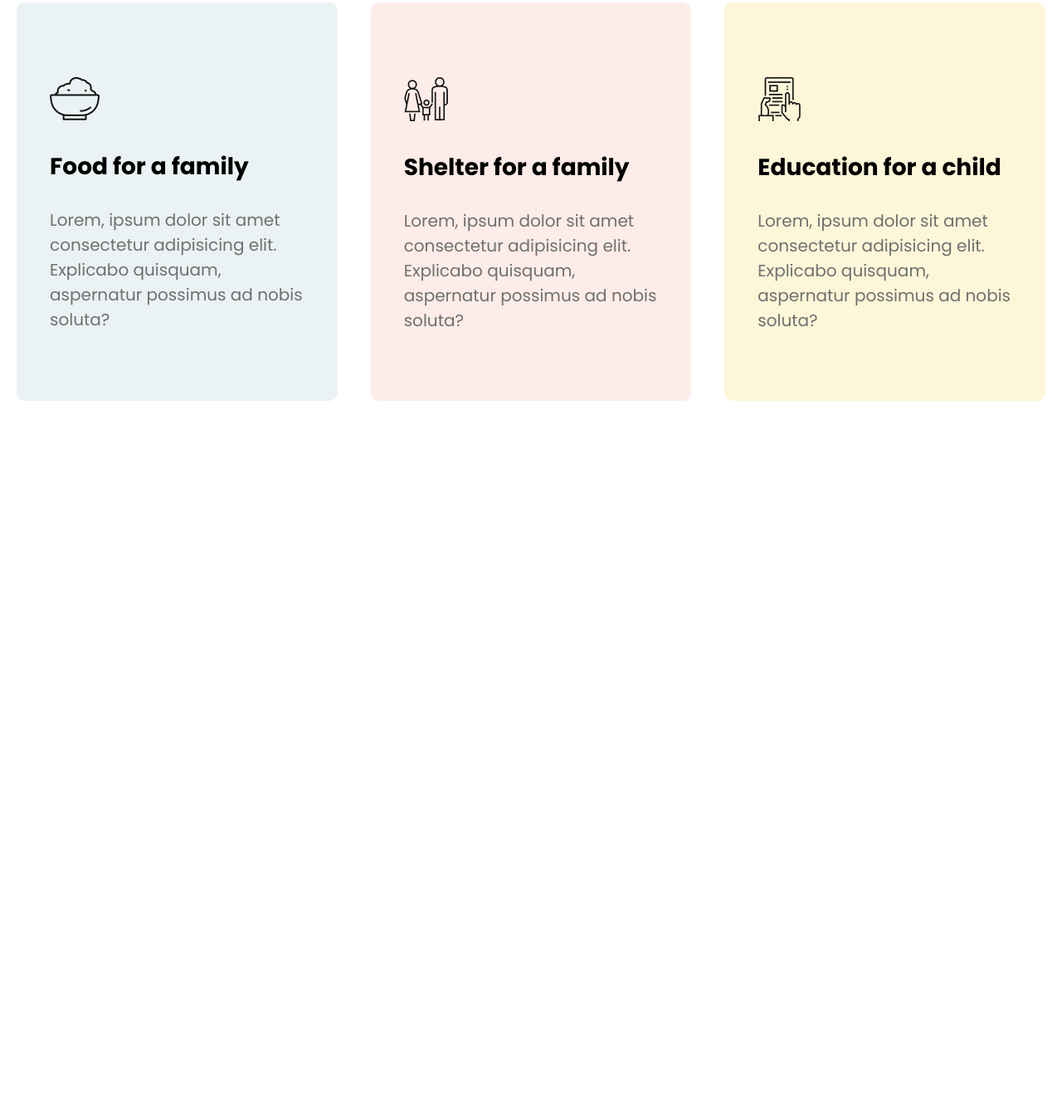
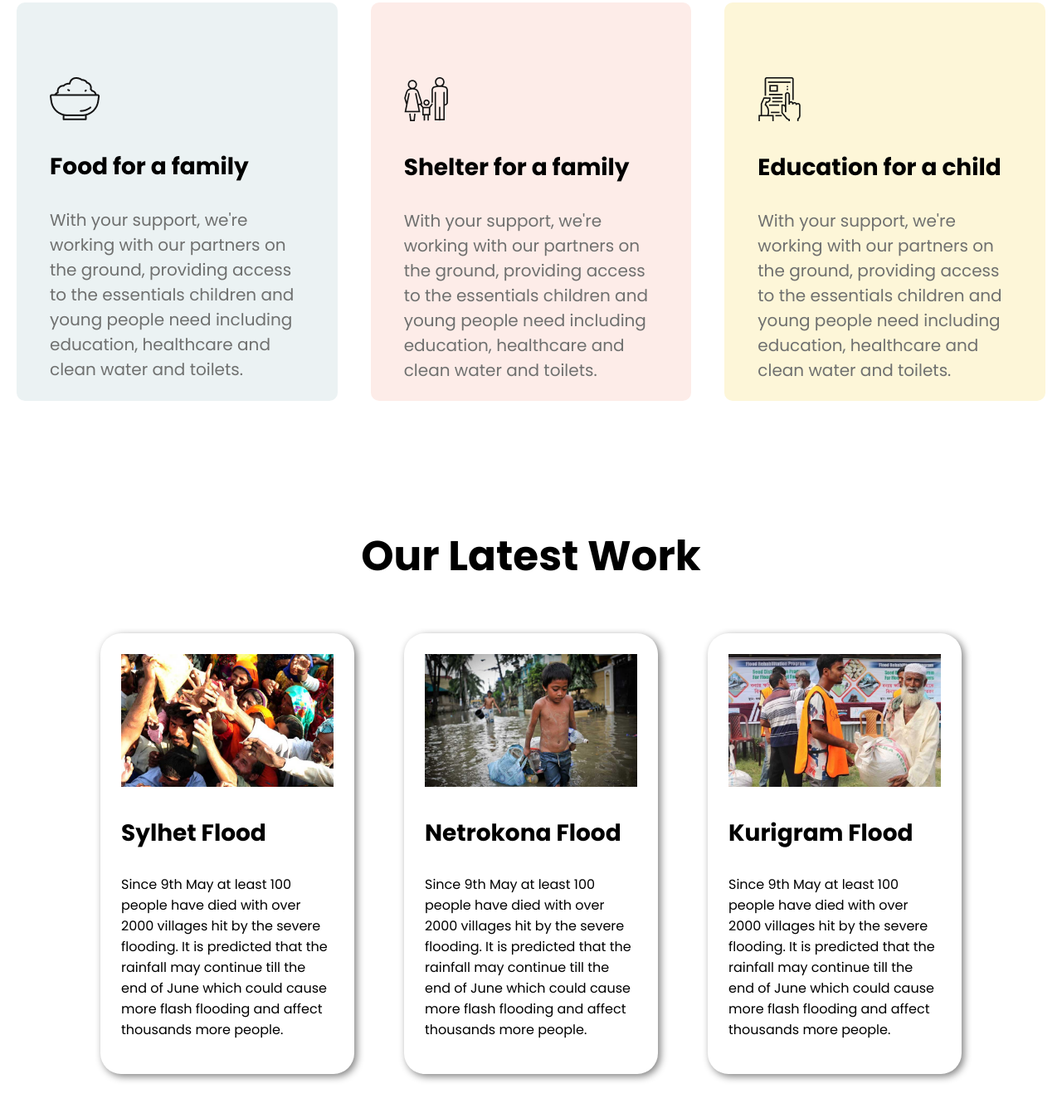
Before and after one commit to khandaker-md-yasin-arafat/donate-here, a plain HTML site: page index.html in a window 1280 px wide. Shown: the part 1652-2999 px from the top of the page at 83% size. Before the commit the page ends 2285 px from the top, so only its background shows below. Drawn offline with Linux system fonts and the light colour scheme.

Commit message:
latest work completed

```diff
--- a/index.html
+++ b/index.html
@@ -53,17 +53,37 @@
                 <div class="donate-plan donate-plan-color-1">
                     <img src="icons/icon-1.png" alt="">
                     <h3>Food for a family</h3>
-                    <p>Lorem, ipsum dolor sit amet consectetur adipisicing elit. Explicabo quisquam, aspernatur possimus ad nobis soluta?</p>
+                    <p>With your support, we're working with our partners on the ground, providing access to the essentials children and young people need including education, healthcare and clean water and toilets.</p>
                 </div>
                 <div class="donate-plan donate-plan-color-2">
                     <img src="icons/icon-2.png" alt="">
                     <h3>Shelter for a family</h3>
-                    <p>Lorem, ipsum dolor sit amet consectetur adipisicing elit. Explicabo quisquam, aspernatur possimus ad nobis soluta?</p>
+                    <p>With your support, we're working with our partners on the ground, providing access to the essentials children and young people need including education, healthcare and clean water and toilets.</p>
                 </div>
                 <div class="donate-plan donate-plan-color-3">
                     <img src="icons/icon-3.png" alt="">
                     <h3>Education for a child</h3>
-                    <p>Lorem, ipsum dolor sit amet consectetur adipisicing elit. Explicabo quisquam, aspernatur possimus ad nobis soluta?</p>
+                    <p>With your support, we're working with our partners on the ground, providing access to the essentials children and young people need including education, healthcare and clean water and toilets.</p>
+                </div>
+            </div>
+        </section>
+        <section class="latest-work-site">
+            <h2>Our Latest Work</h2>
+            <div class="container-flex">
+                <div class="latest-work">
+                    <img src="images/latest-work-1.jpg" alt="">
+                    <h3>Sylhet Flood</h3>
+                    <p>Since 9th May at least 100 people have died with over 2000 villages hit by the severe flooding. It is predicted that the rainfall may continue till the end of June which could cause more flash flooding and affect thousands more people.</p>
+                </div>
+                <div class="latest-work">
+                    <img src="images/latest-work-2.jpg" alt="">
+                    <h3>Netrokona Flood</h3>
+                    <p>Since 9th May at least 100 people have died with over 2000 villages hit by the severe flooding. It is predicted that the rainfall may continue till the end of June which could cause more flash flooding and affect thousands more people.</p>
+                </div>
+                <div class="latest-work">
+                    <img src="images/latest-work-3.jpg" alt="">
+                    <h3>Kurigram Flood</h3>
+                    <p>Since 9th May at least 100 people have died with over 2000 villages hit by the severe flooding. It is predicted that the rainfall may continue till the end of June which could cause more flash flooding and affect thousands more people.</p>
                 </div>
             </div>
         </section>
--- a/style.css
+++ b/style.css
@@ -39,7 +39,7 @@ section{
 .donate-pay-site{
     text-align: center;
 }
-.donate-pay-site h2, .donate-plan-site h2{
+.donate-pay-site h2, .donate-plan-site h2, .latest-work-site h2{
     font-size: 50px;
     margin-bottom: 5px;
     text-align: center;
@@ -111,3 +111,19 @@ section{
 .donate-plan-color-3{
     background: #FDF6D8;
 }
+.latest-work{
+    width: 20%;
+    margin: 50px 30px;
+    box-shadow: 3px 3px 10px grey;
+    border-radius: 25px;
+    padding: 25px;
+}
+.latest-work img{
+    width: 100%;
+}
+.latest-work h3{
+    font-size: 28px;
+}
+.latest-work p{
+
+}
```
Also changed, not shown: images/latest-work-1.jpg (added), images/latest-work-2.jpg (added), images/latest-work-3.jpg (added).
